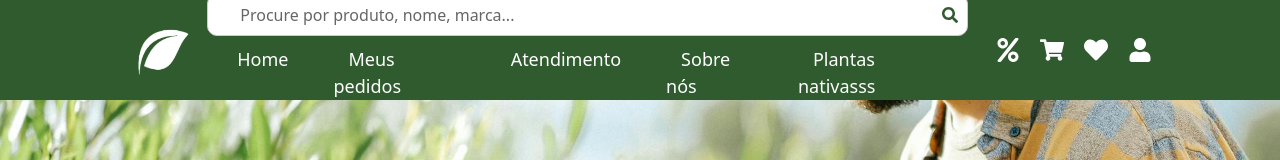
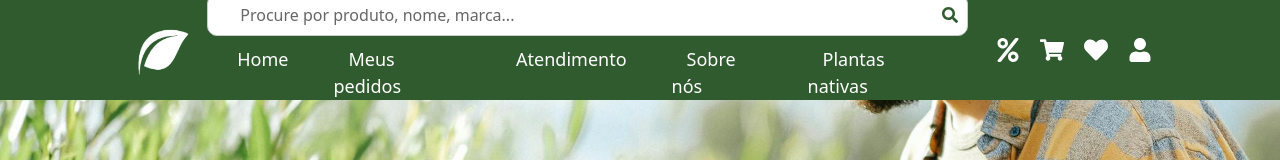
Before and after one commit to Plantsp/plantsp, a React (Create React App) app: page /login in a window 1280 px wide. Shown: the top 160 px of the page. Built offline with nearby package versions, Linux system fonts and the light colour scheme.

Commit message:
Ajuste link de navegação

```diff
--- a/src/components/header/header.js
+++ b/src/components/header/header.js
@@ -32,7 +32,7 @@ function Header() {
               <li><a href="#meuspedidos">Meus pedidos</a></li>
               <li><a href="#atendimento">Atendimento</a></li>
               <li><a href="#sobrenos">Sobre nós</a></li>
-              <li><a href="#plantasnativas">Plantas nativasss</a></li>
+              <li><a href="#plantasnativas">Plantas nativas</a></li>
             </ul>
           </nav>
 
```
